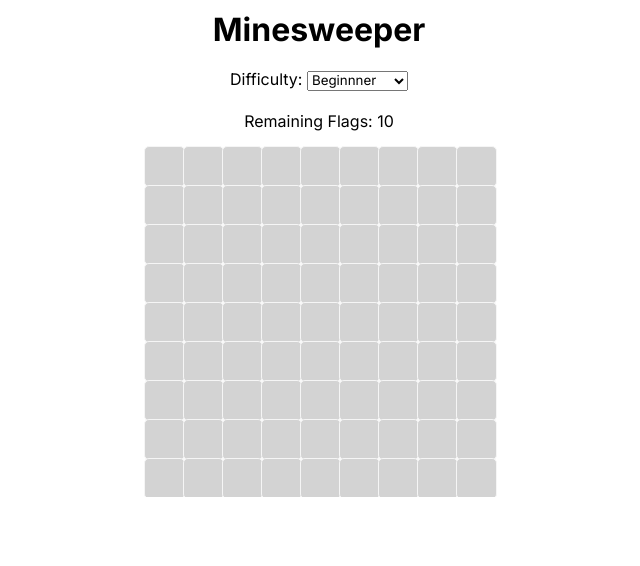
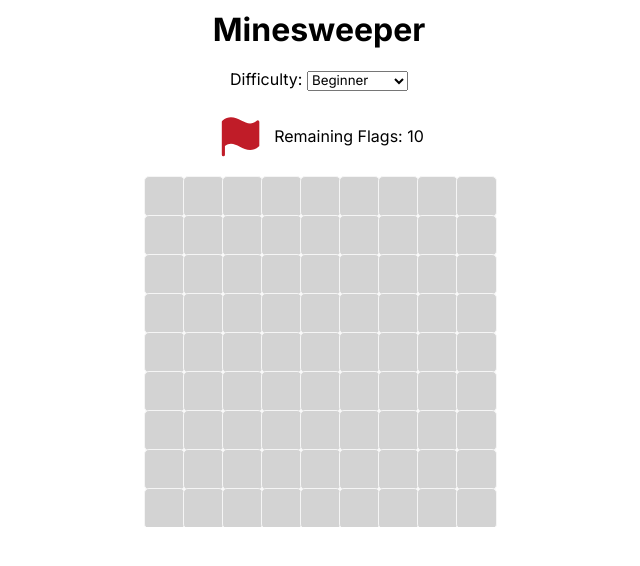
Before and after one commit to v-gajjar/Minesweeper, a React (Vite) app: page / in a window 1280 px wide. Shown: the top 566 px of the page, without its empty margins (321-961 px from the left). Built offline with nearby package versions, Linux system fonts and the light colour scheme.

Commit message:
added flag icon w/ alt text alongside text in RemainingFlagsCounter, fixed typo in difficulty settings config

```diff
--- a/package.json
+++ b/package.json
@@ -20,6 +20,7 @@
   },
   "dependencies": {
     "@phosphor-icons/react": "^2.1.7",
+    "@radix-ui/react-accessible-icon": "^1.1.7",
     "classnames": "^2.5.1",
     "react": "^18.3.1",
     "react-dom": "^18.3.1",
--- a/src/App.css
+++ b/src/App.css
@@ -118,8 +118,10 @@ dialog p {
     margin:auto;
 }
 
-#remainingFlagsCounter{
+#remainingFlagsCounter {
     display: flex;
+    flex-direction: row;
+    align-items: center;
     justify-content: center;
     padding: 10px;
 }
--- a/src/components/RemainingFlagsCounter.jsx
+++ b/src/components/RemainingFlagsCounter.jsx
@@ -1,6 +1,18 @@
-function RemainingFlagsCounter({ remainingFlagsCount }){
+import { Flag } from "@phosphor-icons/react"
+import { AccessibleIcon } from "@radix-ui/react-accessible-icon";
+
+function RemainingFlagsCounter({ remainingFlagsCount }) {
     return (
-        <div id="remainingFlagsCounter">Remaining Flags: {remainingFlagsCount}</div>
+
+        <div id="remainingFlagsCounter">
+
+            <AccessibleIcon label="flag icon">
+                <Flag size={50} color="#c01c28" weight="fill" style={{ margin: "0px 10px 0px 0px" }}/>
+            </AccessibleIcon>
+            Remaining Flags: {remainingFlagsCount}
+
+        </div>
+
     );
 }
 
--- a/src/config/gameDifficultyLevelSettings.js
+++ b/src/config/gameDifficultyLevelSettings.js
@@ -8,7 +8,7 @@ export const GAME_DIFFICULTY_LEVEL_SETTINGS = {
       columnCount: 9,
     },
     mineCount: 10,
-    label: "Beginnner",
+    label: "Beginner",
   },
   MEDIUM: {
     level: GameDifficultyLevel.MEDIUM,
```
Also changed, not shown: 1 other file (tests, documents, lock files or other folders).
